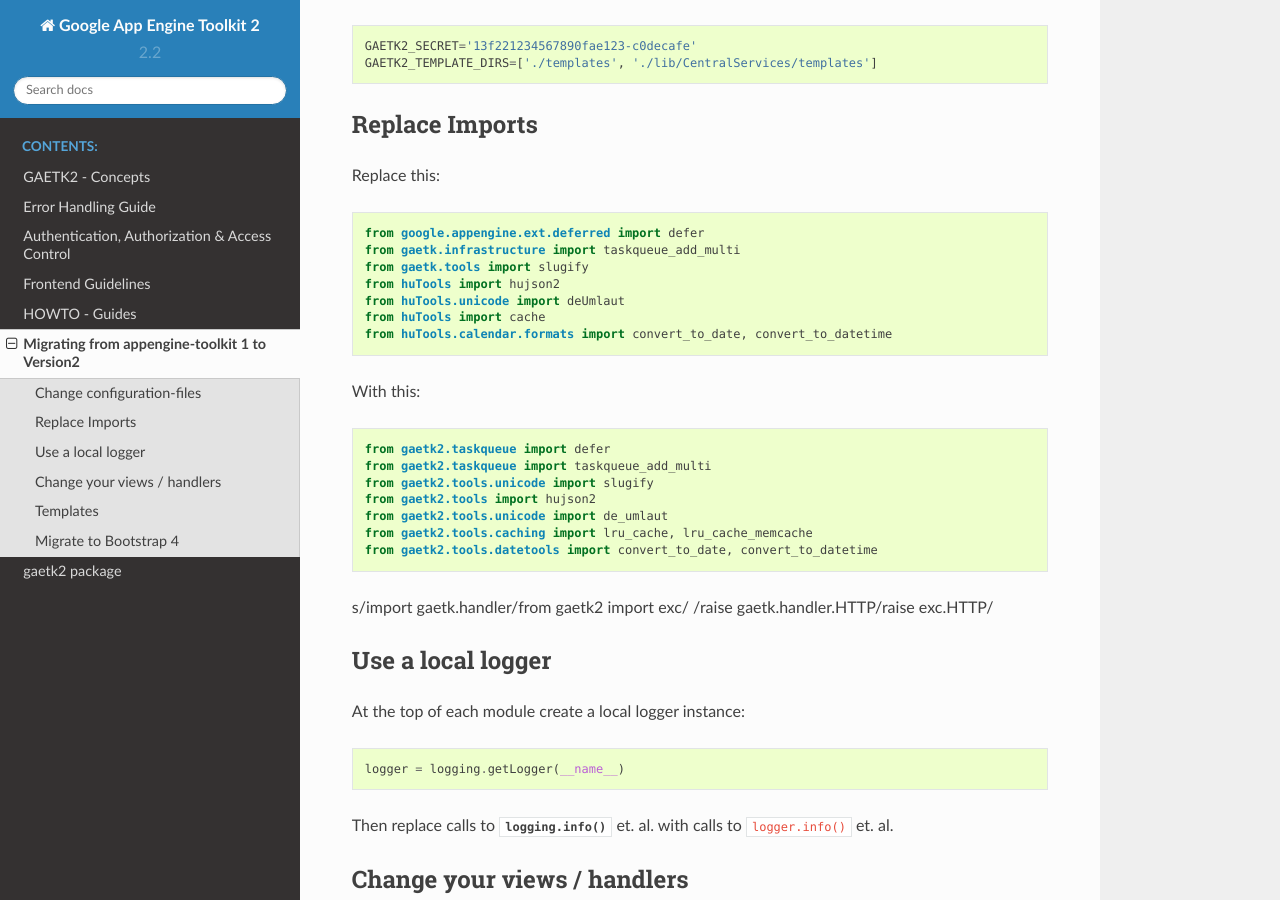
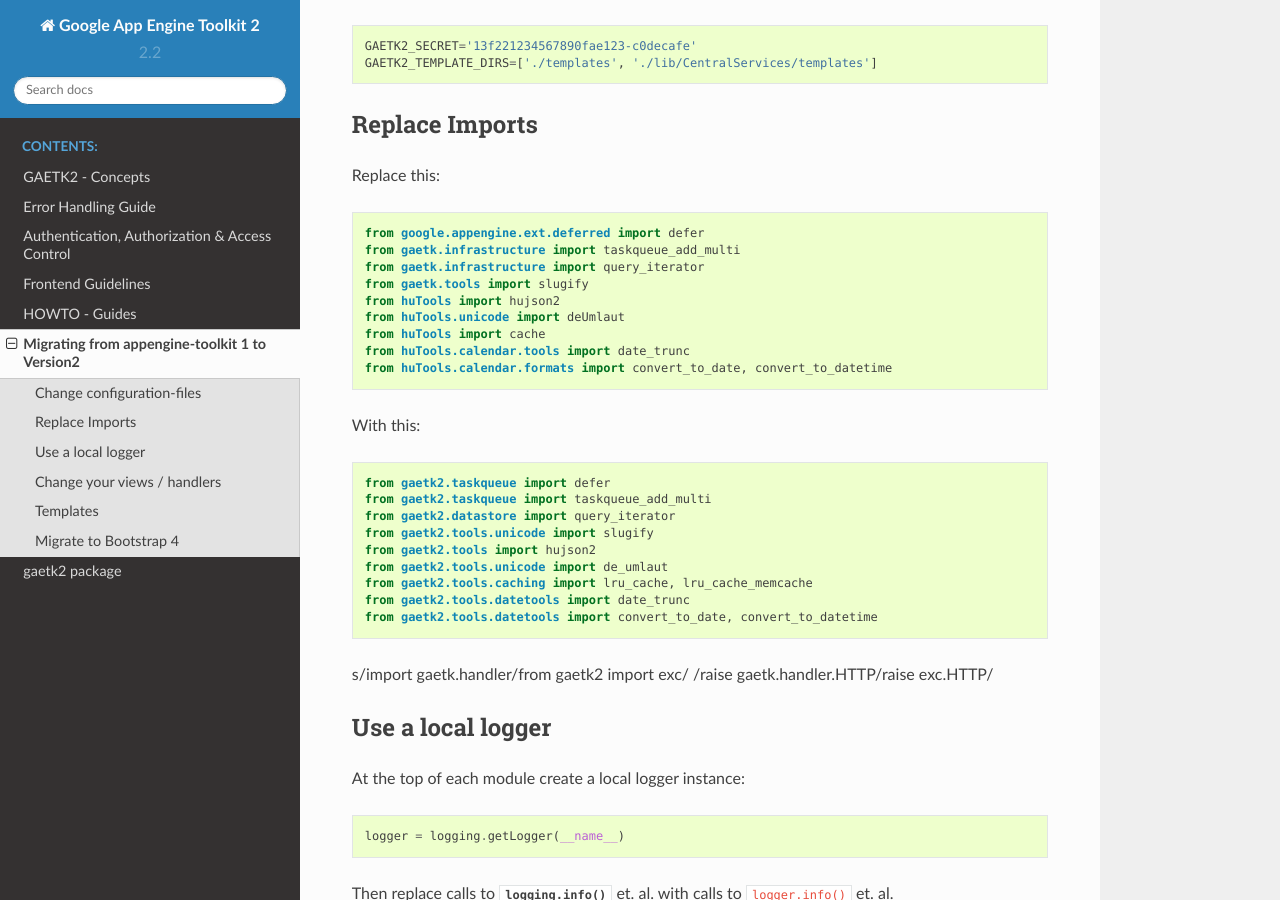
Before and after one commit to mdornseif/appengine-toolkit2, a Sphinx documentation site: the page built from docs/migration.rst, in a window 1280 px wide and 900 px high, scrolled down 1382 px. Built offline with Sphinx 7.4.7 and the Read the Docs theme 2.0.0, drawn with Linux system fonts in a browser that asks for light colours.

Commit message:
📚 more migration hints

```diff
--- a/docs/migration.rst
+++ b/docs/migration.rst
@@ -73,10 +73,12 @@
 
     from google.appengine.ext.deferred import defer
     from gaetk.infrastructure import taskqueue_add_multi
+    from gaetk.infrastructure import query_iterator
     from gaetk.tools import slugify
     from huTools import hujson2
     from huTools.unicode import deUmlaut
     from huTools import cache
+    from huTools.calendar.tools import date_trunc
     from huTools.calendar.formats import convert_to_date, convert_to_datetime
 
 
@@ -84,10 +86,12 @@
 
     from gaetk2.taskqueue import defer
     from gaetk2.taskqueue import taskqueue_add_multi
+    from gaetk2.datastore import query_iterator
     from gaetk2.tools.unicode import slugify
     from gaetk2.tools import hujson2
     from gaetk2.tools.unicode import de_umlaut
     from gaetk2.tools.caching import lru_cache, lru_cache_memcache
+    from gaetk2.tools.datetools import date_trunc
     from gaetk2.tools.datetools import convert_to_date, convert_to_datetime
 
 
```
